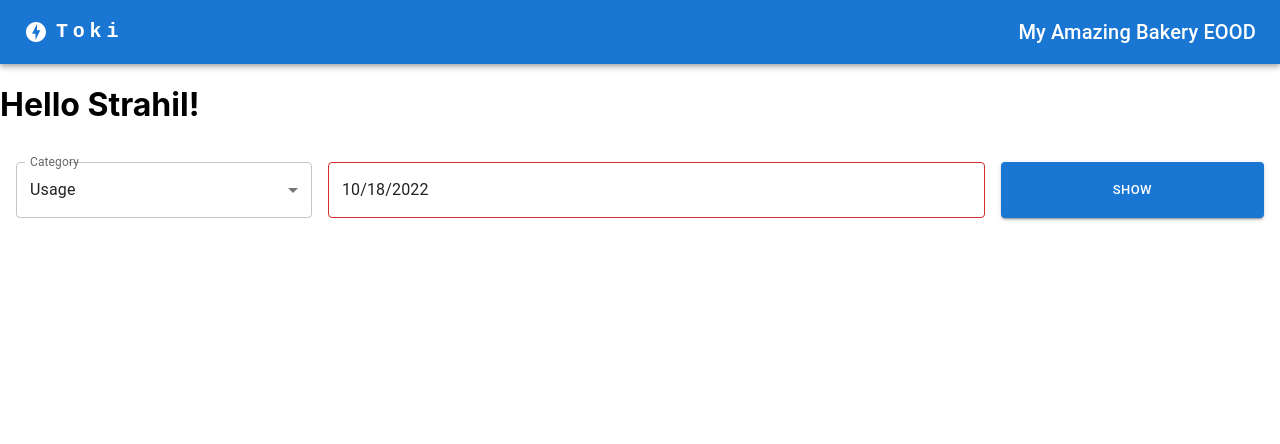
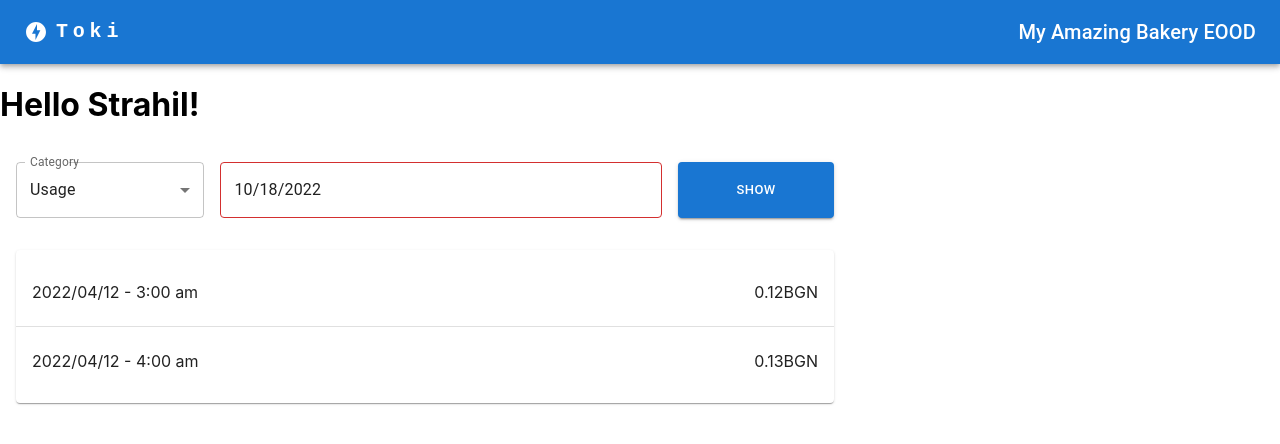
Before and after one commit to aYo-dev/toki-task, a Next.js app: page / in a window 1280 px wide. Shown: the top 444 px of the page. Built offline with nearby package versions, Linux system fonts and the light colour scheme.

Commit message:
create dummy price list component

```diff
--- a/components/DashboardForm.tsx
+++ b/components/DashboardForm.tsx
@@ -8,8 +8,20 @@ import SelectButton from './SelectButton';
 import { DatePicker } from '@mui/x-date-pickers/DatePicker';
 import moment, { Moment } from 'moment';
 import TextField from '@mui/material/TextField';
+import { dateFormat } from '../constants';
+import Paper from '@mui/material/Paper';
+import List from '@mui/material/List';
+import PriceListItem from './PriceListItem';
 
-const dateFormat = 'YYYY MM D';
+const dummyPriceList = [
+  { "timestamp": 1649732400, "price": 0.12, "currency": "BGN"},
+  { "timestamp": 1649736000, "price": 0.13, "currency": "BGN"}
+];
+
+const dummyUsageList = [
+  { "timestamp": 1649732400, "kwh": 0.5},
+  { "timestamp": 1649736000, "kwh": 0.6}
+];
 
 export default function DashboardForm() {
   const [metric, setMetric] = useState(DataCategories.usage);
@@ -25,7 +37,7 @@ export default function DashboardForm() {
   };
 
   return (
-    <Box sx={{ flexGrow: 1 }} padding={2}>
+    <Box sx={{ flexGrow: 1, maxWidth: 850}} padding={2}>
       <ControllersBox>
         <Box flexGrow={1}>
           <SelectButton
@@ -52,6 +64,11 @@ export default function DashboardForm() {
         </Box>
         <Button sx={{flexGrow: 1}} variant="contained" size="small">Show</Button>
       </ControllersBox>
+      <Paper sx={{marginTop: 4}}>
+        <List>
+          {dummyPriceList.map((el, index) => <PriceListItem priceData={el} hasDivider={index !== 0}/>)}
+        </List>
+      </Paper>
     </Box>
   );
 }
--- /dev/null
+++ b/constants/index.ts
@@ -0,0 +1,2 @@
+export const dateFormat = 'YYYY/MM/DD - h:mm a';
+export const dateFormatFull = 'YYYY/MM/DD - h:mm a';
```
